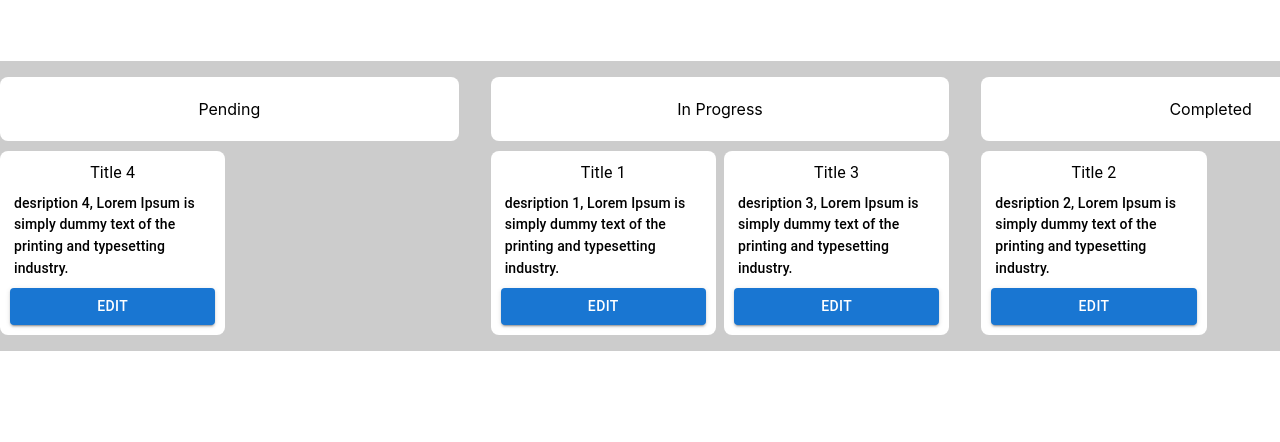
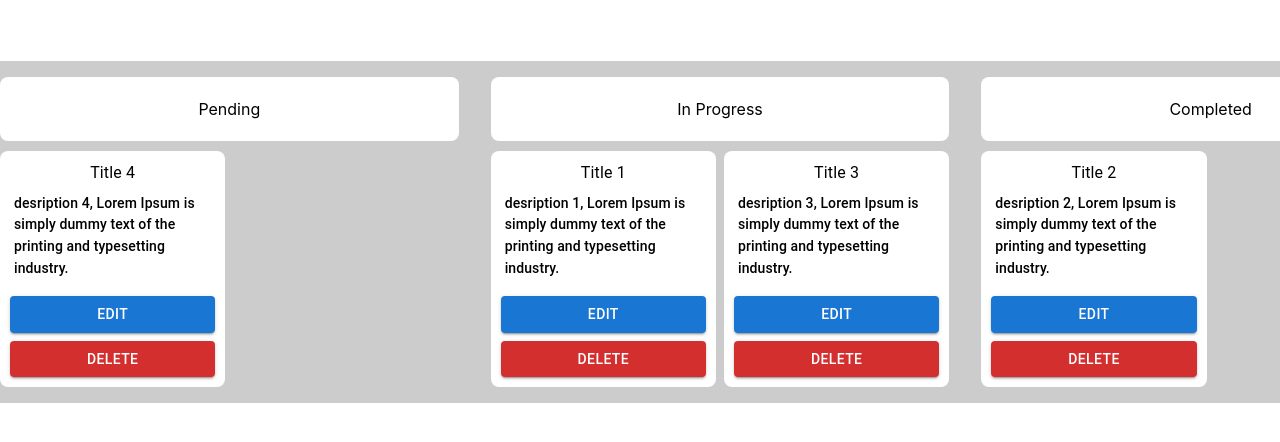
Before and after one commit to oscarhermawan17/fe_task_management, a React (Vite) app: page / in a window 1280 px wide. Shown: the top 442 px of the page. Built offline with nearby package versions, Linux system fonts and the light colour scheme; no server answers.

Commit message:
FrontEnd - Update, Delete Task and Refactor

```diff
--- a/src/components/TaskForm/TaskForm.tsx
+++ b/src/components/TaskForm/TaskForm.tsx
@@ -1,16 +1,16 @@
-// src/components/TaskForm.tsx
 import React from 'react';
 import { useForm, SubmitHandler } from 'react-hook-form';
 import { Box, TextField, Button, Select, MenuItem, FormControl, FormHelperText, InputLabel } from '@mui/material';
 
 import Styles from './TaskForm.style'
+import { fakeDataStatus as statusData } from '../../containers/TaskList'
 import type { TaskFormProps, TaskFormData } from './TaskForm.type'
 
 const TaskForm: React.FC<TaskFormProps> = ({ onSubmit, defaultValues }) => {
   const { register, handleSubmit, formState: { errors } } = useForm<TaskFormData>({ defaultValues });
-
   const handleFormSubmit: SubmitHandler<TaskFormData> = data => {
     const sanitizedData = {
+      id: defaultValues?.id ? defaultValues.id : '',
       title: data.title.replace(/</g, "&lt;").replace(/>/g, "&gt;"),
       description: data.description.replace(/</g, "&lt;").replace(/>/g, "&gt;"),
       status: data.status
@@ -47,10 +47,11 @@ const TaskForm: React.FC<TaskFormProps> = ({ onSubmit, defaultValues }) => {
           id="status"
           label="Status"
           {...register('status', { required: 'Status is required' })}
+          defaultValue={defaultValues?.status}
         >
-          <MenuItem value="Pending">Pending</MenuItem>
-          <MenuItem value="In Progress">In Progress</MenuItem>
-          <MenuItem value="Completed">Completed</MenuItem>
+          {statusData.map(status => (
+            <MenuItem value={status}>{status}</MenuItem>
+          ))}
         </Select>
         {errors.status && <FormHelperText>{errors.status.message}</FormHelperText>}
       </FormControl>
--- a/src/components/TaskForm/TaskForm.type.ts
+++ b/src/components/TaskForm/TaskForm.type.ts
@@ -1,4 +1,5 @@
 export type TaskFormData = {
+  id: string;
   title: string;
   description: string;
   status: string;
--- a/src/components/TaskItem/TaskItem.style.ts
+++ b/src/components/TaskItem/TaskItem.style.ts
@@ -9,6 +9,9 @@ const Styles = {
   },
   description: {
     margin: `8px 4px`
+  },
+  buttonSpaceTop: {
+    marginTop: 1
   }
 }
 
--- a/src/components/TaskItem/TaskItem.tsx
+++ b/src/components/TaskItem/TaskItem.tsx
@@ -3,12 +3,13 @@ import { Box, Button, Typography } from '@mui/material';
 import Styles from './TaskItem.style'
 import type { TaskItemProps } from './TaskItem.type'
 
-const TaskItem: React.FC<TaskItemProps> = ({ task }) => {
+const TaskItem: React.FC<TaskItemProps> = ({ task, onDelete, openModalForm }) => {
   return (
     <Box sx={Styles.boxWrapper}>
       <Typography variant="body1" sx={Styles.title}>{task.title}</Typography>
       <Typography variant="subtitle2" sx={Styles.description}>{task.description}</Typography>
-      <Button variant="contained" onClick={() => null} fullWidth>Edit</Button>
+      <Button variant="contained" sx={Styles.buttonSpaceTop} onClick={() => openModalForm(task.id)} fullWidth>Edit</Button>
+      <Button variant="contained" color="error" sx={Styles.buttonSpaceTop} onClick={() => onDelete(task.id)} fullWidth>Delete</Button>
     </Box>
   );
 };
--- a/src/components/TaskItem/TaskItem.type.ts
+++ b/src/components/TaskItem/TaskItem.type.ts
@@ -1,4 +1,5 @@
 export type Task = {
+  id: string;
   title: string;
   description: string;
   status: string;
@@ -6,4 +7,6 @@ export type Task = {
 
 export type TaskItemProps = {
   task: Task;
+  onDelete: (id: string) => void;
+  openModalForm: (id: string) => void;
 }
--- a/src/containers/TaskList/TaskList.tsx
+++ b/src/containers/TaskList/TaskList.tsx
@@ -1,27 +1,21 @@
 import React, { Suspense, lazy, useState, useEffect } from 'react';
 import { Box, CircularProgress, Button, Modal } from '@mui/material';
+import { v4 as uuidv4 } from 'uuid';
 import Grid from "@mui/system/Unstable_Grid"
 import axios from 'axios';
 
 import { fakeDataStatus, fakeDataCards } from './TaskListData'
 import TaskForm from '../../components/TaskForm';
-import type { Task, TaskFormData } from './TaskList.type'
+import type { TaskFormData } from './TaskList.type'
 import Styles from './TaskList.style';
 
 const TaskItem = lazy(() => import('../../components/TaskItem'));
 
 const TaskList: React.FC = () => {
-  const [tasks, setTasks] = useState<Task[]>([...fakeDataCards]);
+  const [tasks, setTasks] = useState<TaskFormData[]>([...fakeDataCards]);
   const [statusCard, _] = useState([...fakeDataStatus ])
   const [modalForm, setModalForm] = useState(false)
-
-  const handleAddTask = (newTask: TaskFormData) => {
-    setTasks((prevState) => [...prevState, {
-      id: prevState.length + 1,
-      ...newTask
-    }])
-    setModalForm(false);
-  };
+  const [defaultUpdatedValues, setDefaultUpdatedValues] = useState<TaskFormData | undefined>(undefined)
 
   useEffect(() => {
     axios.get('/api/tasks')
@@ -29,14 +23,52 @@ const TaskList: React.FC = () => {
       .catch(error => console.error(error));
   }, []);
 
+  const handleDelete = (id: string) => {
+    const deleteSelectedTask = tasks.filter(task => task.id !== id)
+    setTasks(deleteSelectedTask)
+  }
+
+  const openModal = (id: string) => {
+    const taskValue = tasks.find(task => task.id === id)
+    if(taskValue === undefined) {
+      setDefaultUpdatedValues(undefined)
+    } else {
+      setDefaultUpdatedValues({
+        id: id,
+        title: taskValue.title,
+        description: taskValue.description,
+        status: taskValue.status
+      })
+    }
+    setModalForm(true)
+  }
+
+  const closeAndReset = () => {
+    setDefaultUpdatedValues(undefined)
+    setModalForm(false)
+  }
+
+  const submitTask = (newTask: TaskFormData) => {
+    if(newTask.id) {
+      const updateTask = tasks.map(task => task.id === newTask.id ? newTask : task)
+      setTasks(updateTask)
+    } else {
+      setTasks((prevState) => [...prevState, {
+        ...newTask,
+        id: uuidv4(),
+      }])
+    }
+    closeAndReset()
+  };
+
   const cardList = (status: string) => {
     return (
       <Grid container spacing={1}>
-          {tasks.filter(filterTask => filterTask.status === status)
-            .map(task => (
-              <Grid xs={6}>
-                <TaskItem key={task.id} task={task} />
-              </Grid>))}
+        {tasks.filter(filterTask => filterTask.status === status).map(task => (
+          <Grid xs={6} key={task.id}>
+            <TaskItem key={task.id} task={task} onDelete={handleDelete} openModalForm={openModal}/>
+          </Grid>
+        ))}
       </Grid>
     )
   }
@@ -57,10 +89,10 @@ const TaskList: React.FC = () => {
         ))}
       </Grid>
 
-      <Modal open={modalForm} onClose={() => setModalForm(false)}>
+      <Modal open={modalForm} onClose={() => closeAndReset()}>
         <Box sx={Styles.wrapperBoxModal}>
           <Box sx={Styles.titleModal}>Add Form</Box>
-          <TaskForm onSubmit={handleAddTask}/>
+          <TaskForm onSubmit={submitTask} defaultValues={defaultUpdatedValues}/>
         </Box>
       </Modal>
     </Box>
--- a/src/containers/TaskList/TaskList.type.ts
+++ b/src/containers/TaskList/TaskList.type.ts
@@ -1,9 +1,6 @@
 export type TaskFormData = {
+  id: string;
   title: string;
   description: string;
   status: string;
 }
-
-export type Task = TaskFormData & {
-  id: number;
-}
--- a/src/containers/TaskList/TaskListData.ts
+++ b/src/containers/TaskList/TaskListData.ts
@@ -2,22 +2,22 @@ export const fakeDataStatus = ["Pending", "In Progress", "Completed"]
 
 export const fakeDataCards = [
   {
-    id: 1,
+    id: '1',
     title: 'Title 1',
     description: 'desription 1, Lorem Ipsum is simply dummy text of the printing and typesetting industry.',
     status: 'In Progress'
   }, {
-    id: 2,
+    id: '2',
     title: 'Title 2',
     description: 'desription 2, Lorem Ipsum is simply dummy text of the printing and typesetting industry.',
     status: 'Completed'
   }, {
-    id: 1,
+    id: '3',
     title: 'Title 3',
     description: 'desription 3, Lorem Ipsum is simply dummy text of the printing and typesetting industry.',
     status: 'In Progress'
   }, {
-    id: 1,
+    id: '4',
     title: 'Title 4',
     description: 'desription 4, Lorem Ipsum is simply dummy text of the printing and typesetting industry.',
     status: 'Pending'
--- a/src/containers/TaskList/index.ts
+++ b/src/containers/TaskList/index.ts
@@ -1 +1,2 @@
 export { default } from './TaskList'
+export { fakeDataStatus } from './TaskListData'
```
